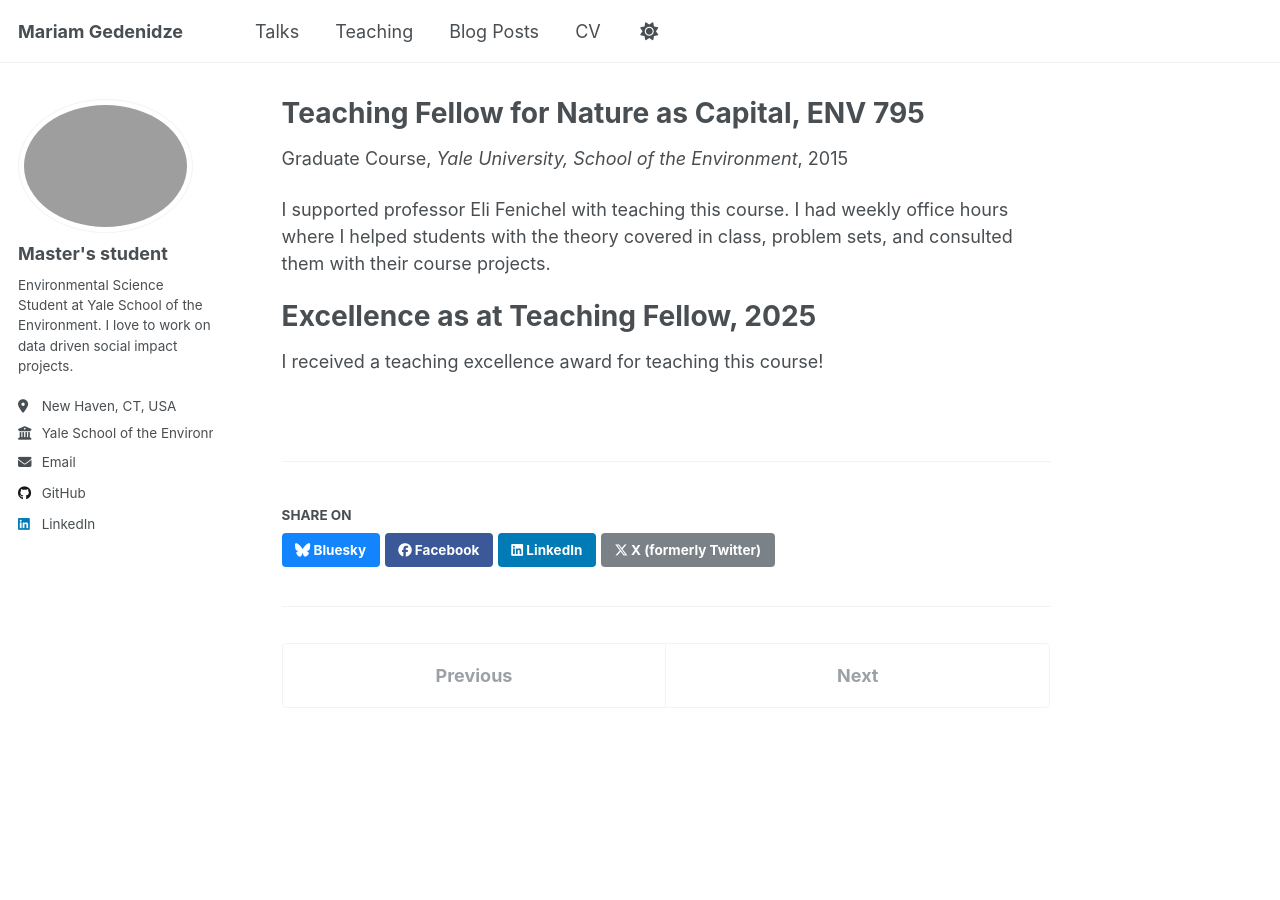
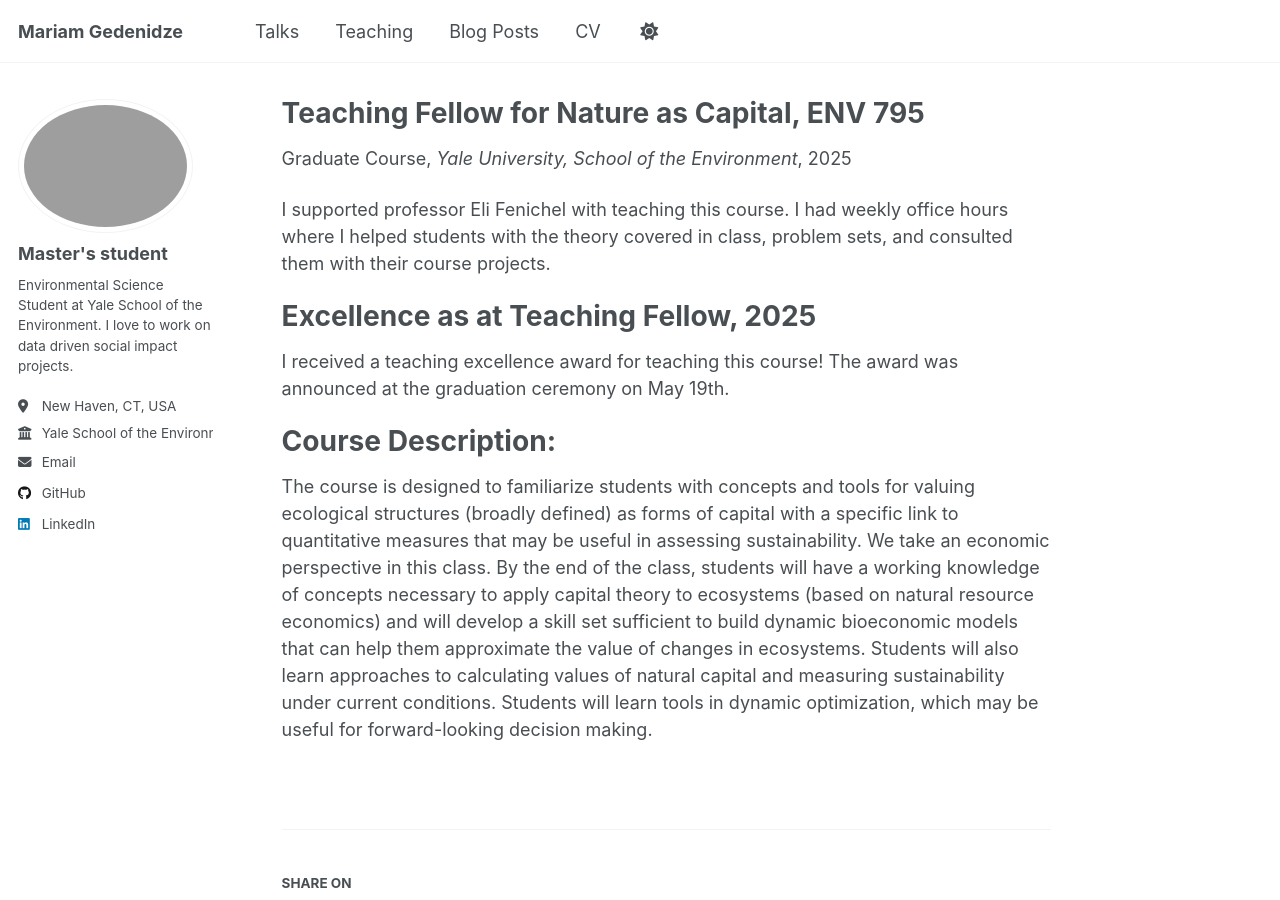
Before and after one commit to MariamGed/MariamGed.github.io, a Jekyll site: the page built from _teaching/2025-spring-teaching-1.md, in a window 1280 px wide and 900 px high. Built offline with Jekyll 4.4.1, drawn with Linux system fonts in a browser that asks for light colours.

Commit message:
Update 2025-spring-teaching-1.md

```diff
--- a/_teaching/2025-spring-teaching-1.md
+++ b/_teaching/2025-spring-teaching-1.md
@@ -4,7 +4,7 @@ collection: teaching
 type: "Graduate Course"
 permalink: /teaching/2025-spring-teaching-NAC
 venue: "Yale University, School of the Environment"
-date: 2015-01-01
+date: 2025-01-01
 location: "New Haven, CT, USA"
 ---
 
@@ -12,4 +12,9 @@ I supported professor Eli Fenichel with teaching this course. I had weekly offic
 
 Excellence as at Teaching Fellow, 2025
 ======
-I received a teaching excellence award for teaching this course!
+I received a teaching excellence award for teaching this course! The award was announced at the graduation ceremony on May 19th.
+
+Course Description:
+======
+
+The course is designed to familiarize students with concepts and tools for valuing ecological structures (broadly defined) as forms of capital with a specific link to quantitative measures that may be useful in assessing sustainability. We take an economic perspective in this class.  By the end of the class, students will have a working knowledge of concepts necessary to apply capital theory to ecosystems (based on natural resource economics) and will develop a skill set sufficient to build dynamic bioeconomic models that can help them approximate the value of changes in ecosystems. Students will also learn approaches to calculating values of natural capital and measuring sustainability under current conditions. Students will learn tools in dynamic optimization, which may be useful for forward-looking decision making.
```
